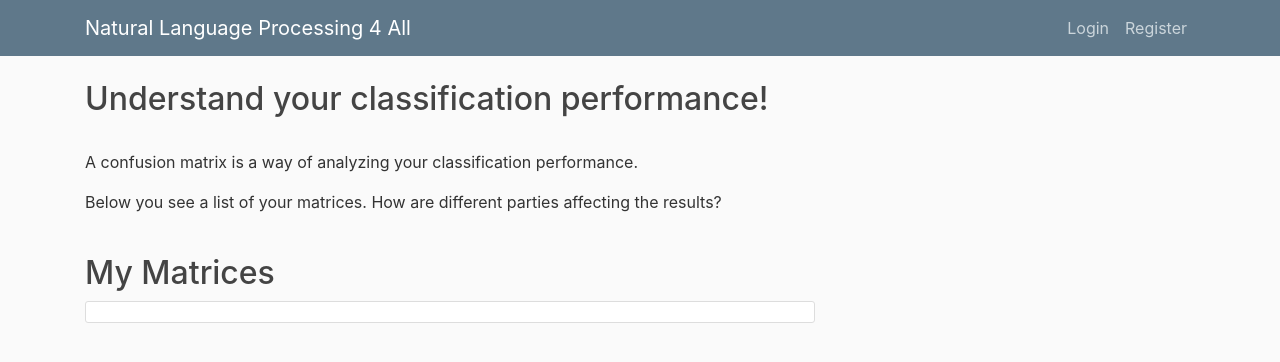
After one commit to NLP4ALL/nlp4all, a Flask app: page /my_matrices in a window 1280 px wide. The commit adds this page. Shown: the top 362 px of the page. Run offline with Flask 2, Linux system fonts and the light colour scheme; data that the repository does not hold is empty; some libraries are stand-ins or nearby versions.

```diff
--- a/nlp4all/routes.py
+++ b/nlp4all/routes.py
@@ -626,12 +626,6 @@ def matrix(matrix_id):
     accuracy = round((matrix_classes['TP'] + matrix_classes['TN'] )/ len_data[3], 3)
     return render_template('confmatrix.html', matrix_classes=matrix_classes, cat_names = cat_names, form=form, len_data=len_data, matrix=matrix, accuracy = accuracy)
 
-# just to try the jQuery thingie
-@app.route("/matrix_2/<matrix_id>", methods=['GET', 'POST'])
-def matrix_2(matrix_id):
-    matrix = ConfusionMatrix.query.get(matrix_id)
-
-    return render_template('confmatrix_2.html', matrix = matrix)
 
 @app.route("/matrix_tweets/<matrix_id>", methods=['GET', 'POST'])
 def matrix_tweets(matrix_id):
@@ -662,16 +656,9 @@ def excluded_tweets(matrix_id):
     cm_info = [t[1] for t in cm_info]
     return render_template('cm_tweets.html', cm_info = cm_info, matrix=matrix)
 
-@app.route('/get_measurement_keys_and_students', methods=['POST', 'GET'])
-def get_measurement_keys_and_students():
-    matrix_id = request.args.get('matrix_id')
-    matrix = ConfusionMatrix.query.get(matrix_id)
-    students = [1,2,3]
-    #measurements = set()
-    #for dp in activity.data_points:
-    #    measurements.add(dp.data['measurement'])
-    #    students.add(dp.data['users'])
-    #students = sorted(list(students))
-    #students.append("all")
-    #measurements = sorted(list(measurements))
-    return jsonify(students)
+
+@app.route("/my_matrices", methods=['GET', 'POST'])
+def my_matrices():
+    matrices = ConfusionMatrix.query.all()
+
+    return render_template('my_matrices.html', matrices=matrices)
--- a/nlp4all/templates/layout.html
+++ b/nlp4all/templates/layout.html
@@ -33,6 +33,7 @@
             <div class="navbar-nav">
               {% if current_user.is_authenticated %}
               <a class="nav-item nav-link" href="{{ url_for('home') }}">My Projects</a>
+                <a class="nav-item nav-link" href="{{ url_for('create_matrix') }}">My Matrices</a>
                 <a class="nav-item nav-link" href="{{ url_for('account') }}">Account</a>
                 <a class="nav-item nav-link" href="{{ url_for('logout') }}">Logout</a>
               {% else %}
--- /dev/null
+++ b/nlp4all/templates/my_matrices.html
@@ -0,0 +1,19 @@
+{% extends "layout.html" %}
+
+{% block content %}
+<h2>Understand your classification performance!</h2>
+    </br>
+    <p>A confusion matrix is a way of analyzing your classification performance.</p>
+    <p>Below you see a list of your matrices. How are different parties affecting the results?</p>
+    </br>
+  <h2>My Matrices</h2>
+    <div class="content-section">
+{% for p in matrices %}
+<a class="nav-item nav-link" href="{{ url_for('matrix', matrix_id=p.id) }}">Matrix {{ p.id }}</a>
+<ul><p>categories :
+ {{ p.categories[0].name }} and {{ p.categories[1].name }}
+</p>
+</ul>
+{% endfor %}
+</div>
+{% endblock content %}
```
